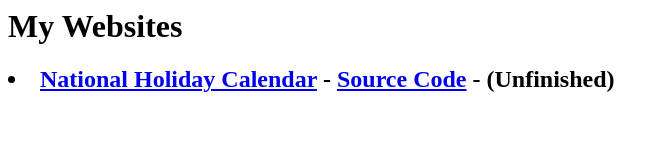
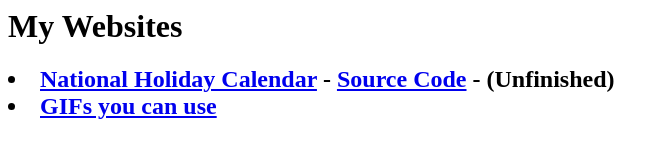
Before and after one commit to Someone8448/Someone8448.github.io, a plain HTML site: page index.html in a window 1280 px wide. Shown: the whole page, without its empty margins (0-669 px from the left). Drawn offline with Linux system fonts and the light colour scheme.

Commit message:
Update index.html

```diff
--- a/index.html
+++ b/index.html
@@ -2,6 +2,7 @@
 <HTML>
   <h1>My Websites</h1>
   <h2>
-    <li><a href="https://Someone8448.github.io/nh-cal-Someone8448">National Holiday Calendar</a> - <a href="https://github.com/Someone8448/nh-cal-Someone8448">Source Code</a> - (Unfinished)
+    <li><a href="https://Someone8448.github.io/nh-cal-Someone8448">National Holiday Calendar</a> - <a href="https://github.com/Someone8448/nh-cal-Someone8448">Source Code</a> - (Unfinished)<br>
+    <li><a href="img/gif.html">GIFs you can use</a>
   </h2>
 </HTML>
```
